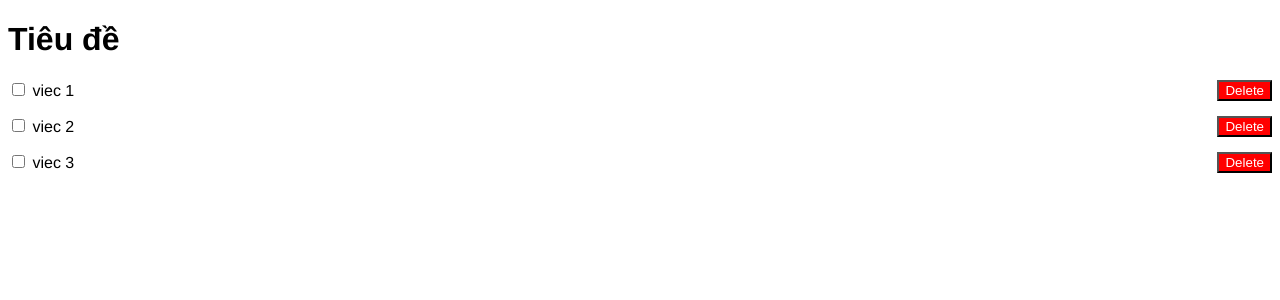
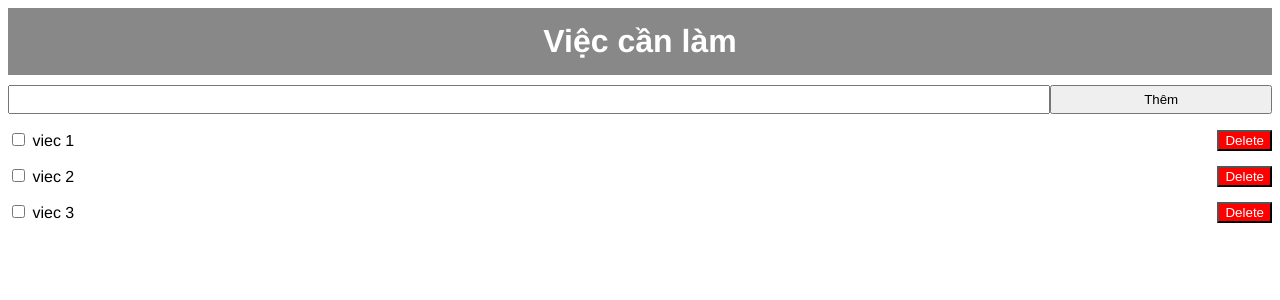
Before and after one commit to HuynhDuyPhuc201/Vuejs, a Vue app: page / in a window 1280 px wide. Shown: the top 300 px of the page. Built offline with nearby package versions, Linux system fonts and the light colour scheme.

Commit message:
Vue-basic

```diff
--- /dev/null
+++ b/src/components/AddTodo.vue
@@ -0,0 +1,30 @@
+<template>
+
+
+  <form action="">
+
+      <input type="text" />
+      <input type="submit" value="Thêm" class="add-btn" />
+  </form>
+</template>
+
+<script>
+export default {
+    name: 'AddTodo',
+}
+</script>
+
+<style scoped>
+form{
+    display: flex;
+}
+input[type='text']{
+    flex: 10;
+    padding: 5px;
+}
+input[type='submit']{
+    flex: 2;
+}
+
+
+</style>>
--- a/src/components/Header.vue
+++ b/src/components/Header.vue
@@ -1,6 +1,6 @@
 <template>
   <header>
-    <h1>Tiêu đề</h1>
+    <h1>Việc cần làm</h1>
   </header>
 </template>
 
@@ -12,18 +12,11 @@ export default {
 
 <!-- Add "scoped" attribute to limit CSS to this component only -->
 <style scoped>
-h3 {
-  margin: 40px 0 0;
-}
-ul {
-  list-style-type: none;
-  padding: 0;
-}
-li {
-  display: inline-block;
-  margin: 0 10px;
-}
-a {
-  color: #42b983;
+h1{
+  text-align: center;
+  padding: 15px;
+  background: #888;
+  color: #fff;
+  margin: 0 0 10px 0;
 }
 </style>
--- a/src/components/TodoItem.vue
+++ b/src/components/TodoItem.vue
@@ -1,20 +1,35 @@
 <template>
-  <p :class="['todoItem', ]">
-      <input type="checkbox" />
+  <p :class="['todoItem', todoProps.completed ? 'is-completed' : '']">
+      <input
+      type="checkbox"
+      :checked="todoProps.completed"
+      @:change="markItemCompleted()"
+      />
       {{ todoProps.title }}
-      <button class="del-btn">Delete</button>
+      <button class="del-btn" @click="deleteItem()">Delete</button>
   </p>
 </template>
 
 <script>
-import { ref } from '@vue/reactivity'
+// import { ref } from '@vue/reactivity'
+
 export default {
     name: 'TodoItem',
     props: ['todoProps'],
-    setup(){
-      const new_id = ref('my-new-id')
+    setup(props, context){
+      const markItemCompleted = () => {
+        // console.log(props.todoProps)
+        context.emit('item-completed', props.todoProps.id);
+      }
+
+      const deleteItem = () => {
+        context.emit('delete-item', props.todoProps.id)
+      }
+
+
       return{
-        new_id
+        markItemCompleted,
+        deleteItem
       }
     }
 }
@@ -22,7 +37,7 @@ export default {
 
 <style>
 
-.is-complete  {
+.is-completed  {
   text-decoration: line-through;
 }
 
--- a/src/components/TodoList.vue
+++ b/src/components/TodoList.vue
@@ -1,36 +1,61 @@
 <template>
-    <TodoItem v-for="todo in TodoList" v-bind:key="todo.id" v-bind:todoProps = "todo"/>
+
+    <AddTodo />
+    <TodoItem
+    v-for="todo in TodoList"
+    v-bind:key="todo.id"
+    v-bind:todoProps = "todo"
+    v-on:item-completed="markItemCompleted"
+    v-on:delete-item="deleteTodo"
+    />
+    <!-- v-bind = :,   v-on: @  -->
 </template>
 
 <script>
 import { ref } from '@vue/reactivity'
 import TodoItem from './TodoItem.vue'
+import AddTodo from './AddTodo.vue'
 
 export default {
     name: 'TodoList',
     components:{
-        TodoItem
+        TodoItem,
+        AddTodo
     },
     setup(){
         const TodoList = ref([
             {
                 id: 1,
                 title: "viec 1",
-                complete: false
+                completed: false
             },
             {
                 id: 2,
                 title: "viec 2",
-                complete: false
+                completed: false
             },
             {
                 id: 3,
                 title: "viec 3",
-                complete: false
+                completed: false
             },
         ])
+
+        const markItemCompleted = id => {
+            TodoList.value = TodoList.value.map(todo =>{
+                if (todo.id === id) todo.completed = !todo.completed;
+                return todo
+            })
+            console.log(id)
+        }
+
+        const deleteTodo = id => {
+            TodoList.value = TodoList.value.filter(todo => todo.id !== id)
+        }
         return {
-            TodoList
+            TodoList,
+            markItemCompleted,
+            deleteTodo
         }
     }
 }
```
